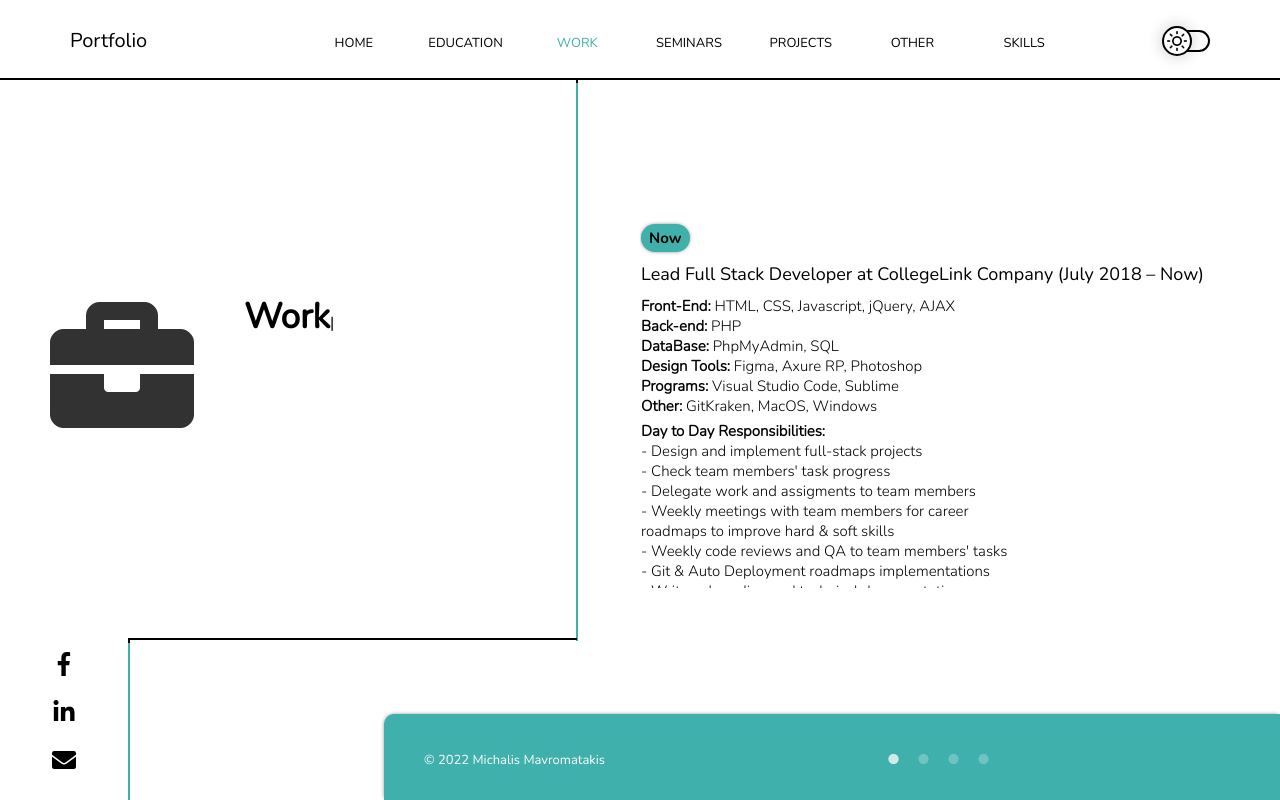
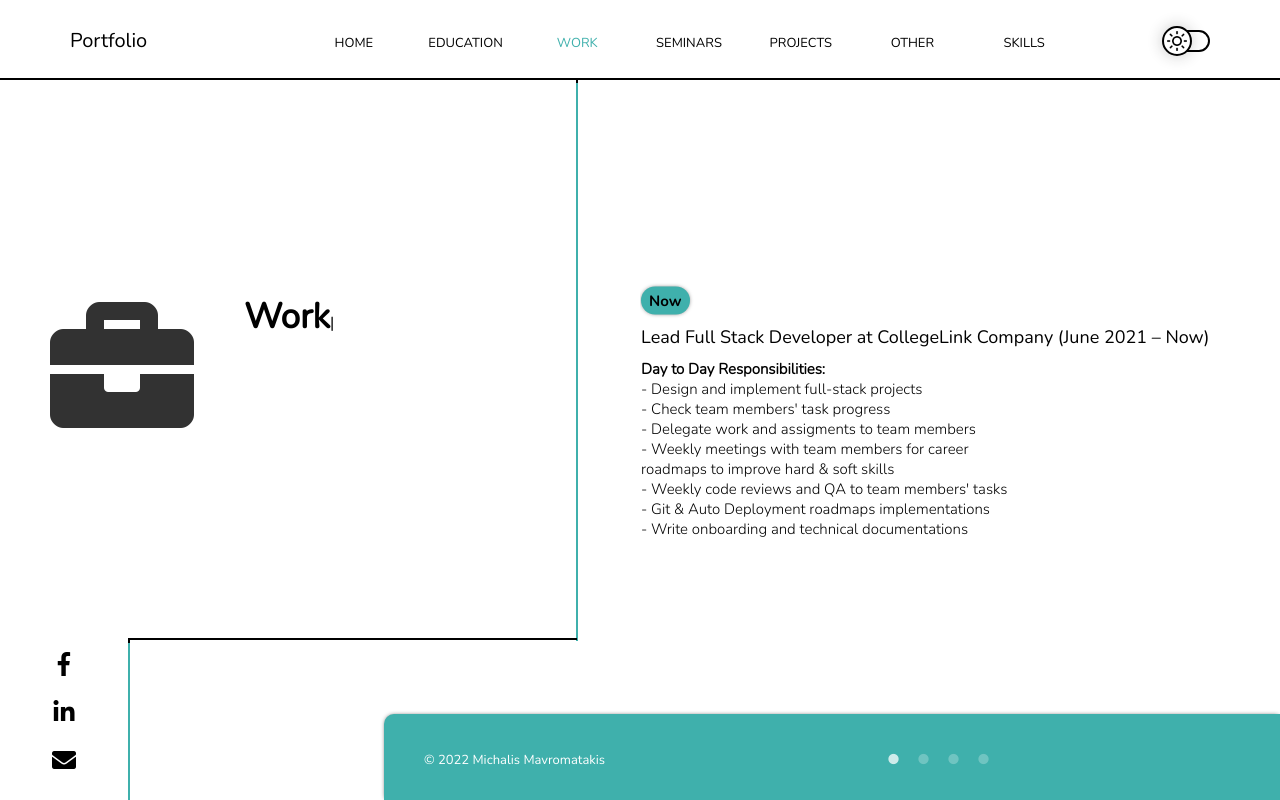
Before and after one commit to Michamav19/portfolio-app, a React (Create React App) app: page /work in a window 1280 px wide. Built offline with nearby package versions, Linux system fonts and the light colour scheme.

Commit message:
Change pdf and work resume

```diff
--- a/src/components/Work.js
+++ b/src/components/Work.js
@@ -67,15 +67,7 @@ function Education() {
                             <div className="resume-info-details-section">
                                 <span className="resume-info-details-title">Now</span>
                                 <span className="resume-info-details-value">
-                                    Lead Full Stack Developer at CollegeLink Company (July 2018 – Now)
-                                </span>
-                                <span className="resume-info-details-secondary-value">
-                                    <b>Front-End:</b> HTML, CSS, Javascript, jQuery, AJAX <br/>
-                                    <b>Back-end:</b> PHP <br/>
-                                    <b>DataBase:</b> PhpMyAdmin, SQL <br/>
-                                    <b>Design Tools:</b> Figma, Axure RP, Photoshop <br/>
-                                    <b>Programs:</b> Visual Studio Code, Sublime <br/>
-                                    <b>Other:</b> GitKraken, MacOS, Windows
+                                    Lead Full Stack Developer at CollegeLink Company (June 2021 – Now)
                                 </span>
                                 <span className="resume-info-details-secondary-value">
                                     <b>Day to Day Responsibilities:</b><br/>
@@ -117,14 +109,15 @@ function Education() {
                             <div className="resume-info-details-section">
                                 <span className="resume-info-details-title">Now</span>
                                 <span className="resume-info-details-value">
-                                    Intern Full Stack Developer at CollegeLink Company (March 2018 – July 2018)
+                                    Full Stack Developer at CollegeLink Company (March 2018 – September 2020)
                                 </span>
                                 <span className="resume-info-details-secondary-value">
                                     <b>Front-End:</b> HTML, CSS, Javascript, jQuery, AJAX <br/>
                                     <b>Back-end:</b> PHP <br/>
                                     <b>DataBase:</b> PhpMyAdmin, SQL <br/>
-                                    <b>Programs:</b> Sublime <br/>
-                                    <b>Other:</b> GitKraken, Windows
+                                    <b>Design Tools:</b> Figma, Axure RP, Photoshop <br/>
+                                    <b>Programs:</b> Visual Studio Code, Sublime <br/>
+                                    <b>Other:</b> GitKraken, MacOS, Windows
                                 </span>
                             </div>
 
```
Also changed, not shown: 2 other files (tests, documents, lock files or other folders).
